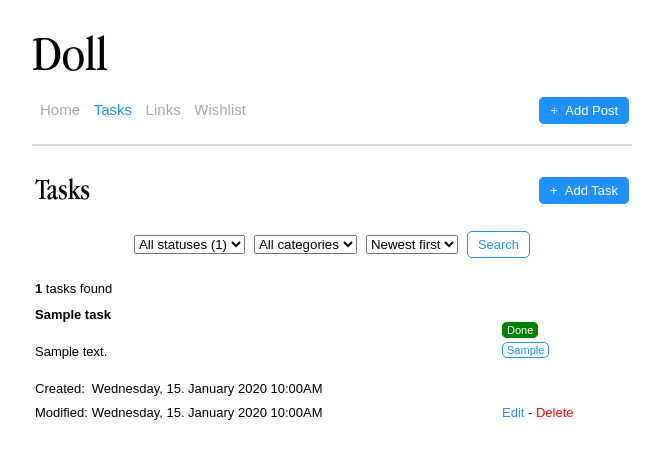
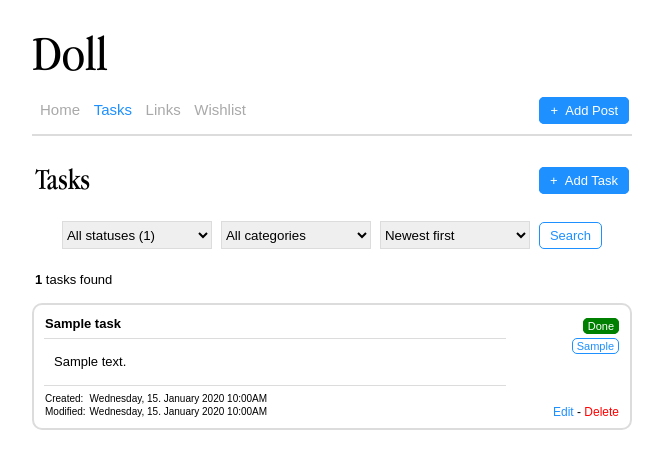
Before and after one commit to Starstaub/doll, a Flask app: page /tasks in a window 1280 px wide. Shown: the top 469 px of the page, without its empty margins (308-971 px from the left). Run offline with Flask 2, Linux system fonts and the light colour scheme; tables that the repository leaves empty hold one stand-in row (values such as "Sample post").

Commit message:
Finished fixing / standardizing CSS

```diff
--- a/app/static/css/links.css
+++ b/app/static/css/links.css
@@ -1,4 +1,5 @@
 .navigation_links,
+.navigation_links:hover,
 .navigation_links_active {
     font-size: 15px;
     margin-right: 5px;
@@ -8,22 +9,27 @@
 }
 
 .link_delete,
+.link_delete:hover,
 .link_edit,
-.link_readmore
-{
+.link_edit:hover,
+.link_readmore,
+.link_readmore:hover {
     text-decoration: none;
     color: DodgerBlue;
 }
 
-.navigation_links_active {
+.navigation_links_active,
+.navigation_links_active:hover {
     color: DodgerBlue;
 }
 
-.link_delete {
+.link_delete,
+.link_delete:hover {
     color: red;
 }
 
-.link_readmore {
+.link_readmore,
+.link_readmore:hover {
     color: purple;
 }
 
--- a/app/static/css/style.css
+++ b/app/static/css/style.css
@@ -40,12 +40,16 @@
 
 hr {
     margin-top: 20px;
-    border: 1px solid #D9D9D9;
+    border: 1px solid Gainsboro;
+}
+
+.note,
+.date {
+    font-size: 10px;
 }
 
 .note {
     font-style: italic;
-    font-size: 10px;
 }
 
 .centered {
@@ -78,5 +82,13 @@
 }
 
 a:hover {
-    opacity: 0.6;
+    color: orange;
 }
+
+.indent {
+    text-indent: 10px;
+}
+
+li {
+    list-style-type: circle;
+}
--- a/app/static/css/tables.css
+++ b/app/static/css/tables.css
@@ -73,6 +73,10 @@
     vertical-align: middle;
 }
 
+.form_table {
+    margin-bottom: 10px;
+}
+
 .form_label {
     margin: 5px;
     margin-left: 0;
--- a/app/templates/_links.html
+++ b/app/templates/_links.html
@@ -18,4 +18,6 @@
         Delete
     </a>
 
+    <hr>
+
 </p>
--- a/app/templates/_tasks.html
+++ b/app/templates/_tasks.html
@@ -1,12 +1,12 @@
-<table class="task_table">
+<table class="tickets_table">
 
-    <tr class="tr_firstrow">
+    <tr class="tickets_firstrow">
 
-        <td colspan="2" class="td_title">
+        <td colspan="2" class="tickets_title">
             <strong>{{ result.title }}</strong>
         </td>
 
-        <td rowspan="2" class="td_options">
+        <td rowspan="2" class="tickets_options rightered">
 
             {% if result.status == "To do" %}
                 <span class="category_status status_todo">{{ result.status }}</span><br>
@@ -28,33 +28,43 @@
     </tr>
 
     <tr>
-        <td colspan="2" class="td_description">{{ result.description | markdown }}</td>
+        <td colspan="2" class="tickets_description">{{ result.description | markdown }}</td>
     </tr>
 
     {% if result.modified %}
 
-        <tr class="tr_lastrow">
-            <td width="7%" class="td_date td_created">Created:</td>
-            <td class="td_date td_created">{{ result.created.strftime("%A, %d. %B %Y %I:%M%p") }}</td>
+        <tr class="tickets_lastrow">
+            <td width="7%" class="date tickets_created">Created:</td>
+            <td class="date tickets_created">{{ result.created.strftime("%A, %d. %B %Y %I:%M%p") }}</td>
             <td></td>
         </tr>
 
-        <tr class="tr_lastrow">
-            <td class="td_date">Modified:</td>
-            <td class="td_date">{{ result.modified.strftime("%A, %d. %B %Y %I:%M%p") }}</td>
-            <td class="td_editdelete">
-                <a href="{{ url_for('task_edit', id=result.id)}}" class="link_edit">Edit</a> - <a href="{{ url_for('task_delete', id=result.id)}}" class="link_delete">Delete</a>
+        <tr class="tickets_lastrow">
+            <td class="date">Modified:</td>
+            <td class="date">{{ result.modified.strftime("%A, %d. %B %Y %I:%M%p") }}</td>
+            <td class="tickets_editdelete">
+                <a href="{{ url_for('task_edit', id=result.id)}}" class="link_edit">
+                    Edit
+                </a> -
+                <a href="{{ url_for('task_delete', id=result.id)}}" class="link_delete">
+                    Delete
+                </a>
             </td>
         </tr>
 
     {% else %}
 
-        <tr class="tr_lastrow">
-            <td width="7%" class="td_date td_created">Created:</td>
-            <td class="td_date td_created">{{ result.created.strftime("%A, %d. %B %Y %I:%M%p") }}</td>
-            <td class="td_editdelete">
+        <tr class="tickets_lastrow">
+            <td width="7%" class="date tickets_created">Created:</td>
+            <td class="date tickets_created">{{ result.created.strftime("%A, %d. %B %Y %I:%M%p") }}</td>
+            <td class="tickets_editdelete">
                 {% if not delete %}
-                    <a href="{{ url_for('task_edit', id=result.id)}}" class="link_edit">Edit</a> - <a href="{{ url_for('task_delete', id=result.id)}}" class="link_delete">Delete</a>
+                    <a href="{{ url_for('task_edit', id=result.id)}}" class="link_edit">
+                        Edit
+                    </a> -
+                    <a href="{{ url_for('task_delete', id=result.id)}}" class="link_delete">
+                        Delete
+                    </a>
                 {% endif %}
             </td>
         </tr>
--- a/app/templates/base.html
+++ b/app/templates/base.html
@@ -11,8 +11,7 @@
         <link rel="stylesheet" href="{{ url_for('static', filename='css/messages.css') }}">
         <link rel="stylesheet" href="{{ url_for('static', filename='css/buttons.css') }}">
         <link rel="stylesheet" href="{{ url_for('static', filename='css/categories.css') }}">
-
-        <link rel="stylesheet" href="{{ url_for('static', filename='css/tasks.css') }}">
+        <link rel="stylesheet" href="{{ url_for('static', filename='css/tables.css') }}">
 
         {% if title %}
             <title>{{ title }} - Doll</title>
--- a/app/templates/tasks.html
+++ b/app/templates/tasks.html
@@ -19,7 +19,7 @@
     <form action="" method="post">
         {{ pick.hidden_tag() }}
 
-        <table style="margin: auto; padding-bottom: 15px"> <!-- TO BE FIXED -->
+        <table class="table_selectfield">
             <tr>
                 <td>{{ pick.status(class="form_selectfield marg_right") }}</td>
                 <td>{{ pick.category(class="form_selectfield marg_right") }}</td>
```
Also changed, not shown: app/templates/links.html (+9 -1 lines), app/templates/task_add.html (+33 -20 lines).
